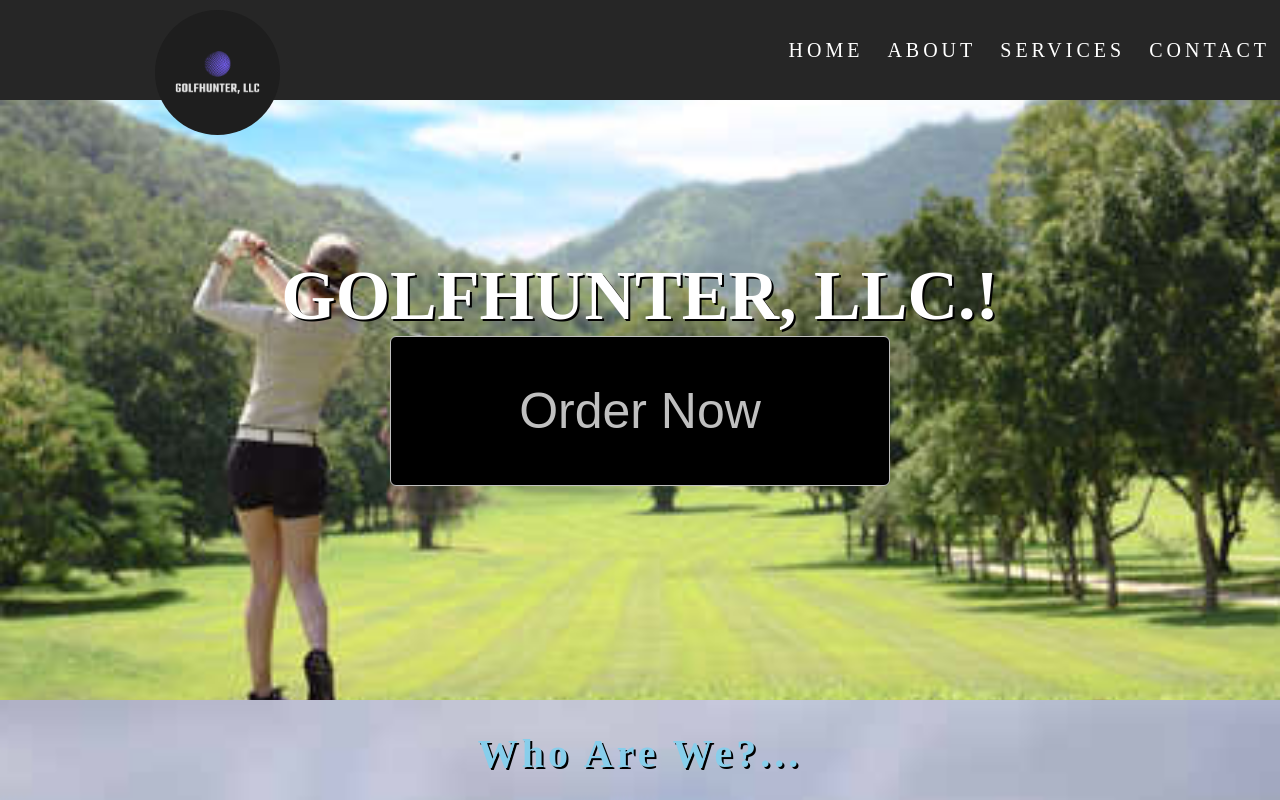
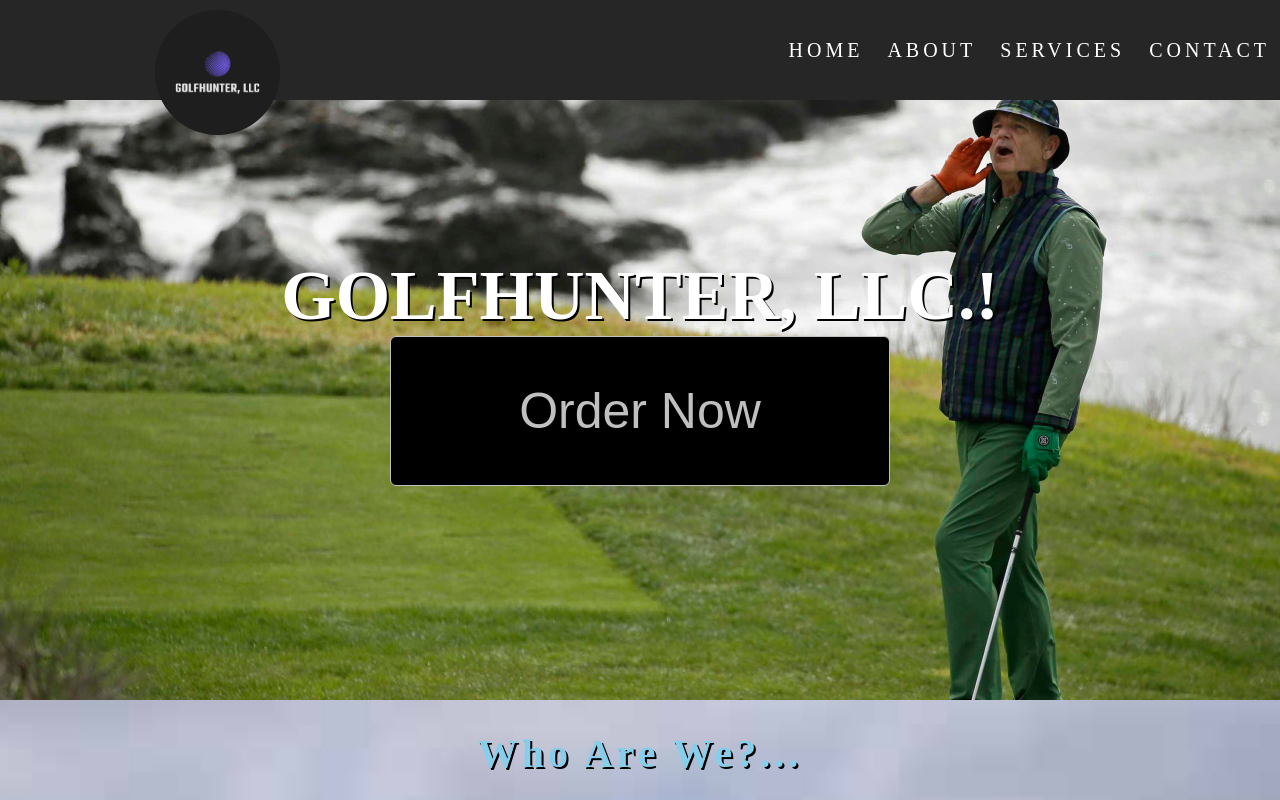
Before and after one commit to jnutt367/GolfHunterLLC, a plain HTML site: page index.html in a window 1280 px wide. Shown: the top 800 px of the page. Drawn offline with Linux system fonts and the light colour scheme; a web font is replaced by a local one.

Commit message:
Add files via upload
bg to Bill Murray!!

```diff
--- a/css/style.css
+++ b/css/style.css
@@ -65,7 +65,7 @@ nav a {
     height: 700px;
     position: fixed;
     top: 100;
-    background-image: url(../images/young-asian-woman-playing-golf.jpg);
+    background-image: url(../images/Bill-Murray.jpg);
     -webkit-background-size: cover;
     background-size: cover;
     background-position: center center;
```
